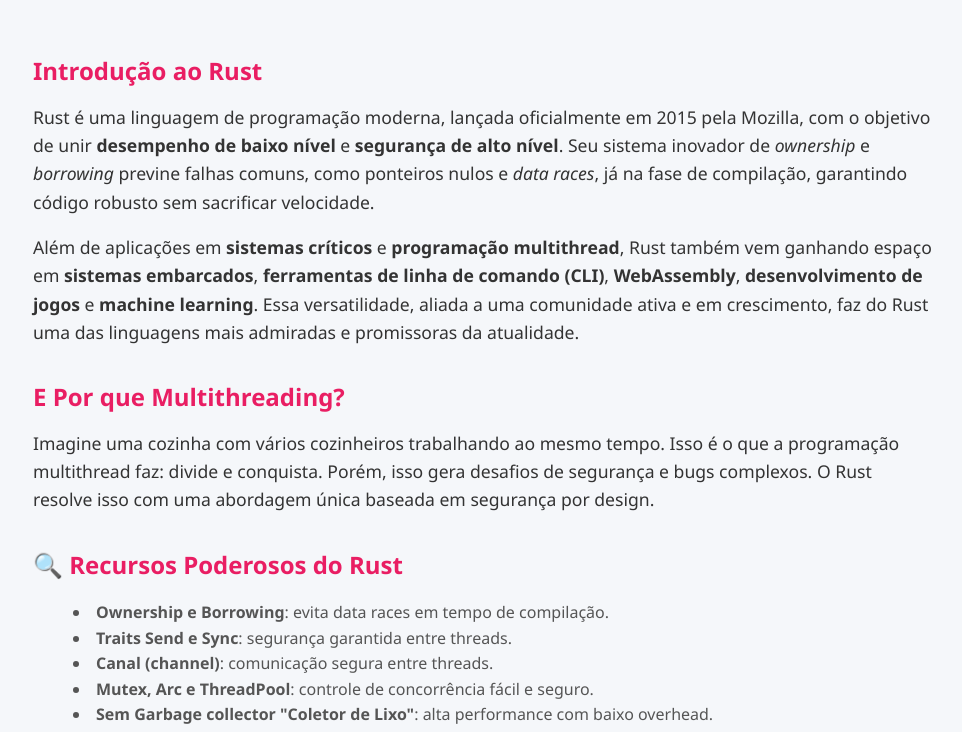
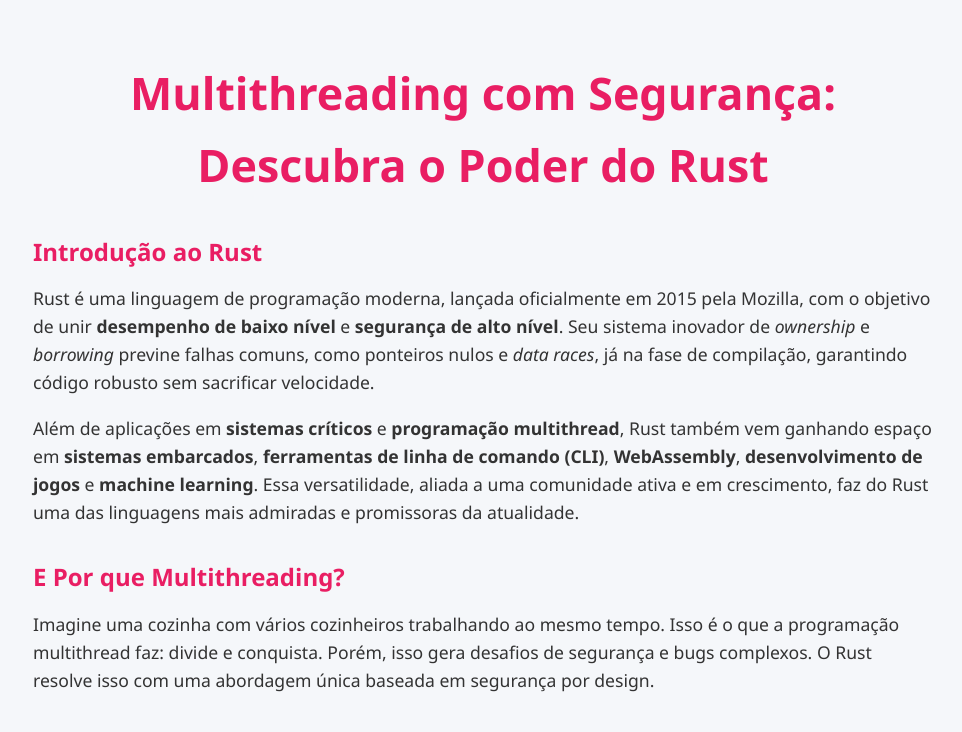
Before and after one commit to Celes16/index.html, a plain HTML site: page index.html in a window 1280 px wide. Shown: the top 732 px of the page, without its empty margins (157-1119 px from the left). Drawn offline with Linux system fonts and the light colour scheme.

Commit message:
Update index.html

```diff
--- a/index.html
+++ b/index.html
@@ -111,8 +111,12 @@
 </head>
 <body>
   <main>
-    <!-- Nova seção: Introdução geral sobre Rust -->
+    <section style="text-align:center;">
+      <h1>Multithreading com Segurança: Descubra o Poder do Rust</h1>
+    </section>
+
     <section>
+
       <h2>Introdução ao Rust</h2>
       <p>
         Rust é uma linguagem de programação moderna, lançada oficialmente em 2015 pela Mozilla,
```
